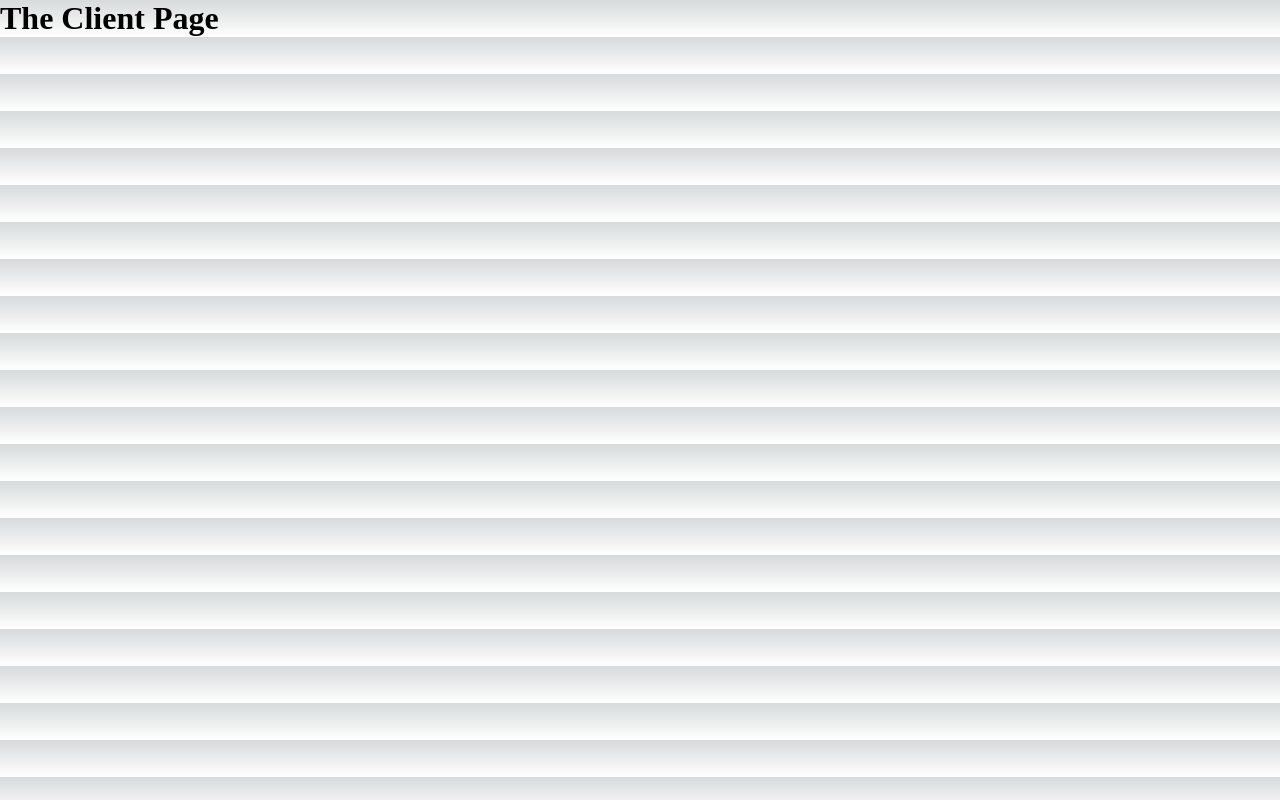
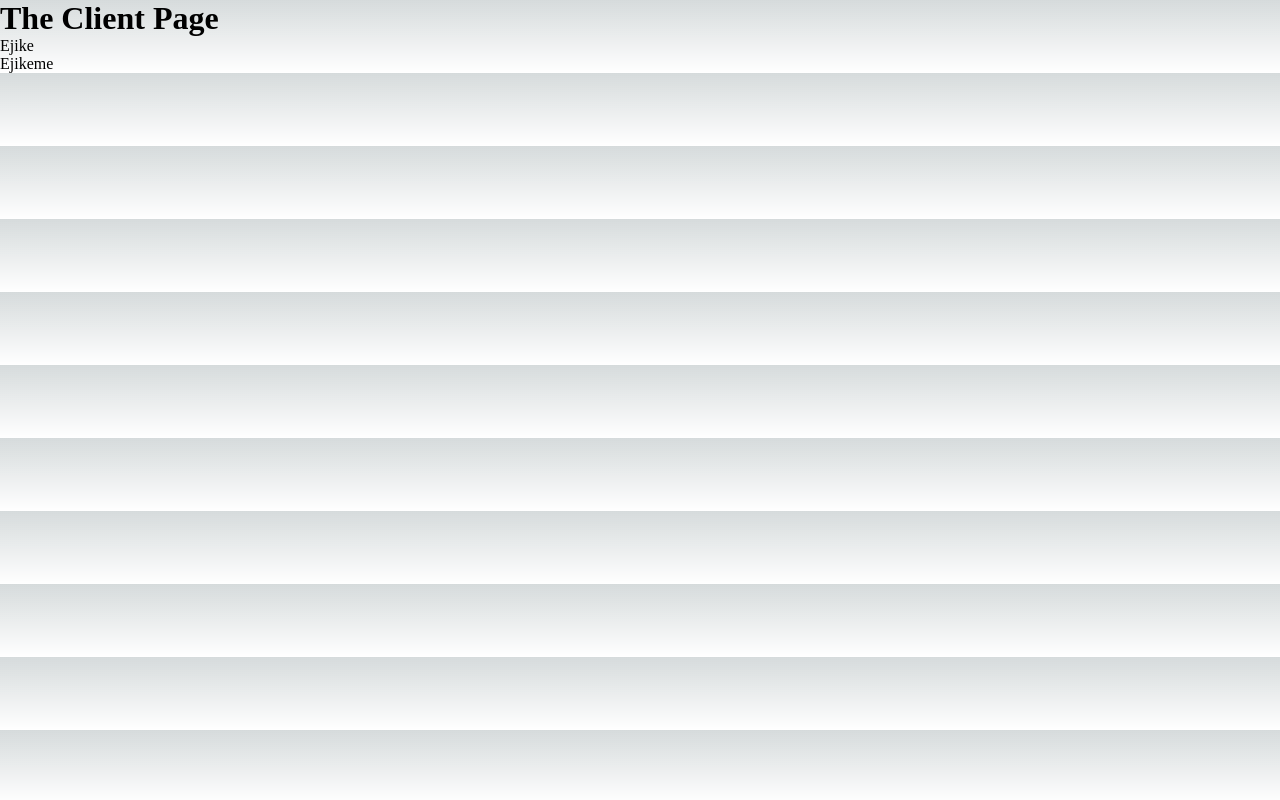
Before and after one commit to Ejiscoxpres/nextjs-course, a Next.js app: page /clients in a window 1280 px wide. Built offline with nearby package versions, Linux system fonts and the light colour scheme.

Commit message:
navigating to dynamic routes

```diff
--- a/pages/clients/index.js
+++ b/pages/clients/index.js
@@ -1,7 +1,19 @@
+import Link from 'next/link';
+
 export default function ClientPage(){
+
+    const clients =[
+        {id:"eji",name:"Ejike"},
+        {id:"ejik",name:"Ejikeme"},
+    ];
     return(
         <div>
             <h1>The Client Page</h1>
+            <ul>
+                <li><Link href="/clients/eji">Ejike</Link></li>
+
+                <li><Link href="/clients/ejik">Ejikeme</Link></li>
+            </ul>
         </div>
     );
 }
--- a/pages/index.js
+++ b/pages/index.js
@@ -1,3 +1,6 @@
+import Link from 'next/link';
+
+
 export default function HomePage(){
     return(
         <div>
```
